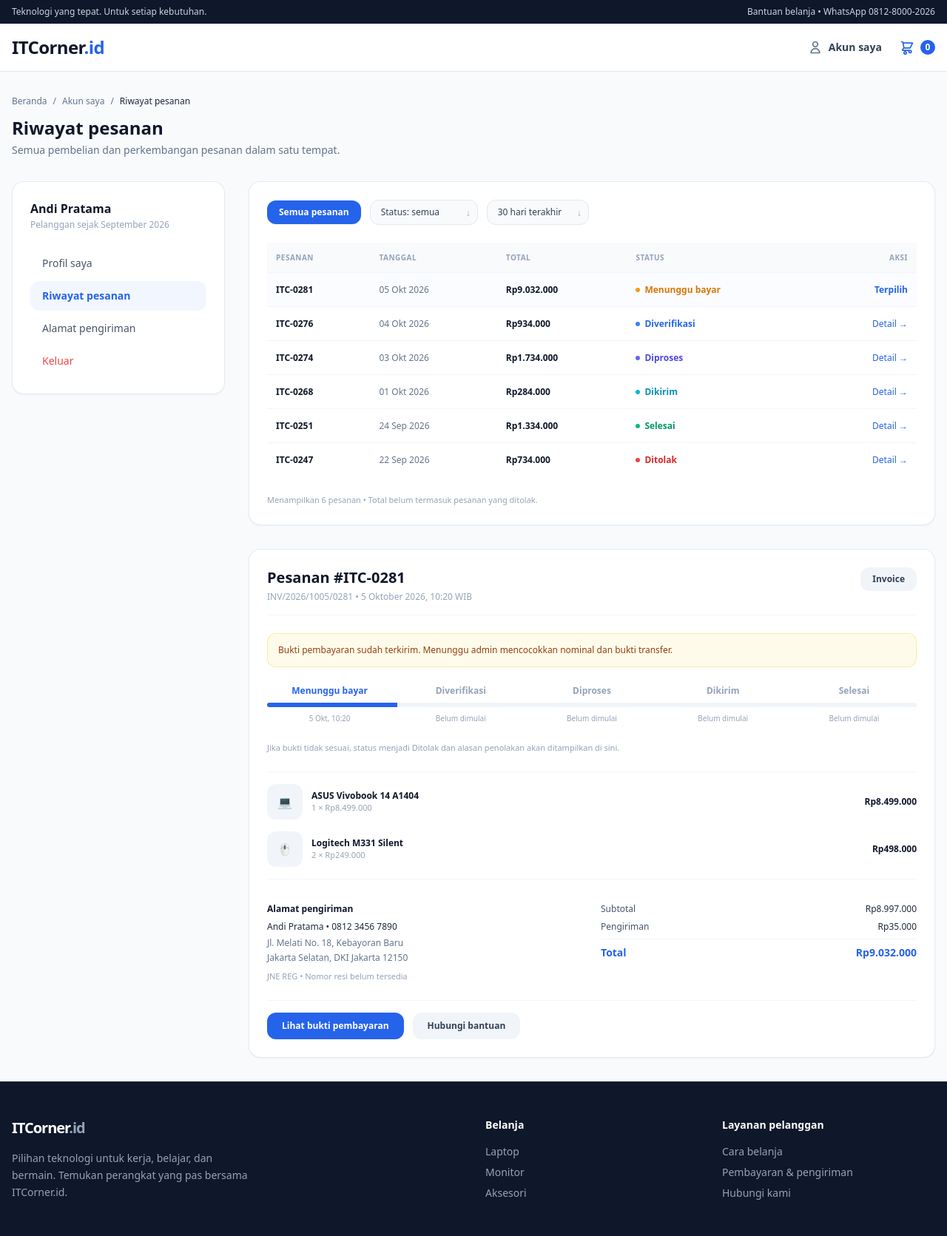
After one commit to Zacgit20/PBL-RKS301, a Flask app: page /orders in a window 1280 px wide. The commit adds this page. Shown: the whole page at 74% size. Run offline with Flask 3, Linux system fonts and the light colour scheme; the visitor is signed in with stand-in values (Sample User, id 1); some libraries are stand-ins or nearby versions.

Commit message:
feat: tambahkan rute dan template riwayat pesanan (orders)

```diff
--- a/itcorner-id/app/app.py
+++ b/itcorner-id/app/app.py
@@ -137,5 +137,13 @@ def checkout():
 
     return render_template('checkout.html')
 
+@app.route('/orders')
+def orders():
+    # Proteksi login
+    if not session.get('user_id'):
+        return redirect(url_for('login'))
+
+    return render_template('orders.html')
+
 if __name__ == '__main__':
     app.run(debug=True)
--- a/itcorner-id/app/templates/base.html
+++ b/itcorner-id/app/templates/base.html
@@ -31,7 +31,7 @@
                 </a>
 
                 <!-- Search Bar (Lebar & Ditengah) -->
-                {% if request.path not in ['/profile', '/login', '/register', '/checkout'] %}
+                {% if request.path not in ['/profile', '/login', '/register', '/checkout', '/orders'] %}
                 <form action="{{ url_for('home') }}" method="GET" class="flex-1 max-w-2xl relative">
                     <input type="text" name="q" placeholder="Cari laptop, monitor, atau aksesori favoritmu..."
                            value="{{ request.args.get('q', '') }}"
@@ -86,7 +86,7 @@
             </div> <!-- Tag Penutup Baris 1 yang Sempat Hilang -->
 
             <!-- BARIS 2: Menu Kategori Produk -->
-             {% if request.path not in ['/profile', '/login', '/register', '/checkout'] %}
+             {% if request.path not in ['/profile', '/login', '/register', '/checkout', '/orders'] %}
             <nav class="flex items-center justify-between border-t border-slate-100 text-sm font-medium pt-3 pb-2 overflow-x-auto">
                 <div class="flex items-center space-x-8">
                     <a href="{{ url_for('home') }}" class="text-blue-600 font-semibold border-b-2 border-blue-600 pb-2">
--- /dev/null
+++ b/itcorner-id/app/templates/orders.html
@@ -0,0 +1,313 @@
+{% extends 'base.html' %}
+
+{% block title %}Riwayat Pesanan - ITCorner.id{% endblock %}
+
+{% block content %}
+<div class="max-w-7xl mx-auto px-4 py-8">
+
+    <!-- Breadcrumb -->
+    <nav class="text-xs text-slate-500 mb-3 flex items-center gap-2">
+        <a href="{{ url_for('home') }}" class="hover:text-blue-600">Beranda</a>
+        <span>/</span>
+        <a href="{{ url_for('profile') }}" class="hover:text-blue-600">Akun saya</a>
+        <span>/</span>
+        <span class="text-slate-800 font-medium">Riwayat pesanan</span>
+    </nav>
+
+    <!-- Header Halaman -->
+    <div class="mb-8">
+        <h1 class="text-2xl font-bold text-slate-900">Riwayat pesanan</h1>
+        <p class="text-sm text-slate-500 mt-1">Semua pembelian dan perkembangan pesanan dalam satu tempat.</p>
+    </div>
+
+    <div class="grid grid-cols-1 lg:grid-cols-4 gap-8">
+
+        <!-- SIDEBAR KIRI: Menu Profil -->
+        <div class="lg:col-span-1 space-y-6">
+            <div class="bg-white rounded-2xl p-6 border border-slate-200/80 shadow-sm space-y-6">
+                <!-- Profil Singkat -->
+                <div>
+                    <h2 class="font-bold text-slate-900 text-base">Andi Pratama</h2>
+                    <p class="text-xs text-slate-400 mt-0.5">Pelanggan sejak September 2026</p>
+                </div>
+
+                <!-- Navigasi Sidebar -->
+                <nav class="space-y-1 text-sm font-medium">
+                    <a href="{{ url_for('profile') }}" class="block px-4 py-2.5 rounded-xl text-slate-600 hover:bg-slate-50 transition">
+                        Profil saya
+                    </a>
+                    <a href="{{ url_for('orders') }}" class="block px-4 py-2.5 rounded-xl bg-blue-50/80 text-blue-600 font-semibold transition">
+                        Riwayat pesanan
+                    </a>
+                    <a href="#" class="block px-4 py-2.5 rounded-xl text-slate-600 hover:bg-slate-50 transition">
+                        Alamat pengiriman
+                    </a>
+                    <a href="{{ url_for('logout') if 'logout' in mapper else '#' }}" class="block px-4 py-2.5 rounded-xl text-red-500 hover:bg-red-50 transition mt-4">
+                        Keluar
+                    </a>
+                </nav>
+            </div>
+        </div>
+
+        <!-- KOLOM KANAN: Daftar Pesanan & Detail Pesanan Terpilih -->
+        <div class="lg:col-span-3 space-y-8">
+
+            <!-- CARD 1: Tabel Daftar Pesanan -->
+            <div class="bg-white rounded-2xl p-6 border border-slate-200/80 shadow-sm space-y-6">
+
+                <!-- Filter Tabs & Dropdowns -->
+                <div class="flex flex-wrap items-center gap-3">
+                    <button class="bg-blue-600 text-white font-semibold text-xs px-4 py-2 rounded-xl shadow-sm transition">
+                        Semua pesanan
+                    </button>
+
+                    <div class="relative">
+                        <select class="bg-slate-50 border border-slate-200 text-slate-700 font-medium text-xs px-3.5 py-2 rounded-xl focus:outline-none focus:border-blue-500 appearance-none pr-8">
+                            <option>Status: semua</option>
+                            <option>Menunggu bayar</option>
+                            <option>Diverifikasi</option>
+                            <option>Diproses</option>
+                            <option>Dikirim</option>
+                            <option>Selesai</option>
+                            <option>Ditolak</option>
+                        </select>
+                        <span class="absolute right-2.5 top-2.5 text-slate-400 text-xs pointer-events-none">↓</span>
+                    </div>
+
+                    <div class="relative">
+                        <select class="bg-slate-50 border border-slate-200 text-slate-700 font-medium text-xs px-3.5 py-2 rounded-xl focus:outline-none focus:border-blue-500 appearance-none pr-8">
+                            <option>30 hari terakhir</option>
+                            <option>3 bulan terakhir</option>
+                            <option>Tahun 2026</option>
+                        </select>
+                        <span class="absolute right-2.5 top-2.5 text-slate-400 text-xs pointer-events-none">↓</span>
+                    </div>
+                </div>
+
+                <!-- Tabel Pesanan -->
+                <div class="overflow-x-auto">
+                    <table class="w-full text-left text-xs">
+                        <thead class="bg-slate-50 text-slate-400 font-bold uppercase text-[10px] tracking-wider border-b border-slate-100">
+                            <tr>
+                                <th class="p-3">PESANAN</th>
+                                <th class="p-3">TANGGAL</th>
+                                <th class="p-3">TOTAL</th>
+                                <th class="p-3">STATUS</th>
+                                <th class="p-3 text-right">AKSI</th>
+                            </tr>
+                        </thead>
+                        <tbody class="divide-y divide-slate-100 text-slate-700 font-medium">
+                            <!-- Pesanan 1 (Terpilih) -->
+                            <tr class="bg-blue-50/30">
+                                <td class="py-3.5 px-3 font-bold text-slate-900">ITC-0281</td>
+                                <td class="py-3.5 px-3 text-slate-500">05 Okt 2026</td>
+                                <td class="py-3.5 px-3 font-semibold text-slate-900">Rp9.032.000</td>
+                                <td class="py-3.5 px-3">
+                                    <span class="inline-flex items-center gap-1.5 text-amber-600 font-bold">
+                                        <span class="w-1.5 h-1.5 rounded-full bg-amber-500"></span>
+                                        Menunggu bayar
+                                    </span>
+                                </td>
+                                <td class="py-3.5 px-3 text-right">
+                                    <span class="text-blue-600 font-bold">Terpilih</span>
+                                </td>
+                            </tr>
+                            <!-- Pesanan 2 -->
+                            <tr class="hover:bg-slate-50/50 transition">
+                                <td class="py-3.5 px-3 font-bold text-slate-900">ITC-0276</td>
+                                <td class="py-3.5 px-3 text-slate-500">04 Okt 2026</td>
+                                <td class="py-3.5 px-3 font-semibold text-slate-900">Rp934.000</td>
+                                <td class="py-3.5 px-3">
+                                    <span class="inline-flex items-center gap-1.5 text-blue-600 font-bold">
+                                        <span class="w-1.5 h-1.5 rounded-full bg-blue-500"></span>
+                                        Diverifikasi
+                                    </span>
+                                </td>
+                                <td class="py-3.5 px-3 text-right">
+                                    <a href="#" class="text-blue-600 hover:underline">Detail →</a>
+                                </td>
+                            </tr>
+                            <!-- Pesanan 3 -->
+                            <tr class="hover:bg-slate-50/50 transition">
+                                <td class="py-3.5 px-3 font-bold text-slate-900">ITC-0274</td>
+                                <td class="py-3.5 px-3 text-slate-500">03 Okt 2026</td>
+                                <td class="py-3.5 px-3 font-semibold text-slate-900">Rp1.734.000</td>
+                                <td class="py-3.5 px-3">
+                                    <span class="inline-flex items-center gap-1.5 text-indigo-600 font-bold">
+                                        <span class="w-1.5 h-1.5 rounded-full bg-indigo-500"></span>
+                                        Diproses
+                                    </span>
+                                </td>
+                                <td class="py-3.5 px-3 text-right">
+                                    <a href="#" class="text-blue-600 hover:underline">Detail →</a>
+                                </td>
+                            </tr>
+                            <!-- Pesanan 4 -->
+                            <tr class="hover:bg-slate-50/50 transition">
+                                <td class="py-3.5 px-3 font-bold text-slate-900">ITC-0268</td>
+                                <td class="py-3.5 px-3 text-slate-500">01 Okt 2026</td>
+                                <td class="py-3.5 px-3 font-semibold text-slate-900">Rp284.000</td>
+                                <td class="py-3.5 px-3">
+                                    <span class="inline-flex items-center gap-1.5 text-cyan-600 font-bold">
+                                        <span class="w-1.5 h-1.5 rounded-full bg-cyan-500"></span>
+                                        Dikirim
+                                    </span>
+                                </td>
+                                <td class="py-3.5 px-3 text-right">
+                                    <a href="#" class="text-blue-600 hover:underline">Detail →</a>
+                                </td>
+                            </tr>
+                            <!-- Pesanan 5 -->
+                            <tr class="hover:bg-slate-50/50 transition">
+                                <td class="py-3.5 px-3 font-bold text-slate-900">ITC-0251</td>
+                                <td class="py-3.5 px-3 text-slate-500">24 Sep 2026</td>
+                                <td class="py-3.5 px-3 font-semibold text-slate-900">Rp1.334.000</td>
+                                <td class="py-3.5 px-3">
+                                    <span class="inline-flex items-center gap-1.5 text-emerald-600 font-bold">
+                                        <span class="w-1.5 h-1.5 rounded-full bg-emerald-500"></span>
+                                        Selesai
+                                    </span>
+                                </td>
+                                <td class="py-3.5 px-3 text-right">
+                                    <a href="#" class="text-blue-600 hover:underline">Detail →</a>
+                                </td>
+                            </tr>
+                            <!-- Pesanan 6 -->
+                            <tr class="hover:bg-slate-50/50 transition">
+                                <td class="py-3.5 px-3 font-bold text-slate-900">ITC-0247</td>
+                                <td class="py-3.5 px-3 text-slate-500">22 Sep 2026</td>
+                                <td class="py-3.5 px-3 font-semibold text-slate-900">Rp734.000</td>
+                                <td class="py-3.5 px-3">
+                                    <span class="inline-flex items-center gap-1.5 text-red-600 font-bold">
+                                        <span class="w-1.5 h-1.5 rounded-full bg-red-500"></span>
+                                        Ditolak
+                                    </span>
+                                </td>
+                                <td class="py-3.5 px-3 text-right">
+                                    <a href="#" class="text-blue-600 hover:underline">Detail →</a>
+                                </td>
+                            </tr>
+                        </tbody>
+                    </table>
+                </div>
+
+                <p class="text-[11px] text-slate-400">Menampilkan 6 pesanan • Total belum termasuk pesanan yang ditolak.</p>
+            </div>
+
+            <!-- CARD 2: Detail Pesanan Terpilih (#ITC-0281) -->
+            <div class="bg-white rounded-2xl p-6 border border-slate-200/80 shadow-sm space-y-6">
+
+                <!-- Title & Invoice Button -->
+                <div class="flex items-start justify-between border-b border-slate-100 pb-4">
+                    <div>
+                        <h2 class="text-xl font-bold text-slate-900">Pesanan #ITC-0281</h2>
+                        <p class="text-xs text-slate-400 mt-1">INV/2026/1005/0281 • 5 Oktober 2026, 10:20 WIB</p>
+                    </div>
+                    <button class="bg-slate-100 hover:bg-slate-200 text-slate-700 font-semibold text-xs px-4 py-2 rounded-xl transition">
+                        Invoice
+                    </button>
+                </div>
+
+                <!-- Alert Banner Status -->
+                <div class="bg-amber-50 border border-amber-200/80 text-amber-800 text-xs p-3.5 rounded-xl">
+                    Bukti pembayaran sudah terkirim. Menunggu admin mencocokkan nominal dan bukti transfer.
+                </div>
+
+                <!-- Stepper Progress Tracker -->
+                <div class="space-y-2">
+                    <div class="grid grid-cols-5 gap-2 text-center text-xs font-semibold">
+                        <div class="text-blue-600">Menunggu bayar</div>
+                        <div class="text-slate-400">Diverifikasi</div>
+                        <div class="text-slate-400">Diproses</div>
+                        <div class="text-slate-400">Dikirim</div>
+                        <div class="text-slate-400">Selesai</div>
+                    </div>
+                    <div class="w-full bg-slate-100 h-1.5 rounded-full overflow-hidden">
+                        <div class="bg-blue-600 h-full w-1/5"></div>
+                    </div>
+                    <div class="grid grid-cols-5 gap-2 text-center text-[10px] text-slate-400">
+                        <div>5 Okt, 10:20</div>
+                        <div>Belum dimulai</div>
+                        <div>Belum dimulai</div>
+                        <div>Belum dimulai</div>
+                        <div>Belum dimulai</div>
+                    </div>
+                </div>
+
+                <p class="text-[11px] text-slate-400">Jika bukti tidak sesuai, status menjadi Ditolak dan alasan penolakan akan ditampilkan di sini.</p>
+
+                <!-- Items List -->
+                <div class="space-y-4 border-t border-b border-slate-100 py-4">
+                    <div class="flex items-center justify-between">
+                        <div class="flex items-center gap-3">
+                            <div class="w-12 h-12 bg-slate-100 rounded-xl flex items-center justify-center text-slate-400 flex-shrink-0">
+                                💻
+                            </div>
+                            <div>
+                                <h3 class="text-xs font-bold text-slate-900">ASUS Vivobook 14 A1404</h3>
+                                <p class="text-[11px] text-slate-400">1 × Rp8.499.000</p>
+                            </div>
+                        </div>
+                        <span class="text-xs font-bold text-slate-900">Rp8.499.000</span>
+                    </div>
+
+                    <div class="flex items-center justify-between">
+                        <div class="flex items-center gap-3">
+                            <div class="w-12 h-12 bg-slate-100 rounded-xl flex items-center justify-center text-slate-400 flex-shrink-0">
+                                🖱️
+                            </div>
+                            <div>
+                                <h3 class="text-xs font-bold text-slate-900">Logitech M331 Silent</h3>
+                                <p class="text-[11px] text-slate-400">2 × Rp249.000</p>
+                            </div>
+                        </div>
+                        <span class="text-xs font-bold text-slate-900">Rp498.000</span>
+                    </div>
+                </div>
+
+                <!-- Footer Info: Alamat & Rincian Harga -->
+                <div class="grid grid-cols-1 md:grid-cols-2 gap-6 pt-2">
+                    <div class="space-y-1 text-xs">
+                        <h4 class="font-bold text-slate-900 mb-2">Alamat pengiriman</h4>
+                        <p class="font-medium text-slate-800">Andi Pratama • 0812 3456 7890</p>
+                        <p class="text-slate-500 leading-relaxed">
+                            Jl. Melati No. 18, Kebayoran Baru<br>
+                            Jakarta Selatan, DKI Jakarta 12150
+                        </p>
+                        <p class="text-slate-400 text-[11px] pt-1">JNE REG • Nomor resi belum tersedia</p>
+                    </div>
+
+                    <div class="space-y-2 text-xs text-slate-600">
+                        <div class="flex justify-between">
+                            <span>Subtotal</span>
+                            <span class="font-medium text-slate-800">Rp8.997.000</span>
+                        </div>
+                        <div class="flex justify-between">
+                            <span>Pengiriman</span>
+                            <span class="font-medium text-slate-800">Rp35.000</span>
+                        </div>
+                        <div class="flex justify-between text-sm font-extrabold text-blue-600 pt-2 border-t border-slate-100">
+                            <span>Total</span>
+                            <span>Rp9.032.000</span>
+                        </div>
+                    </div>
+                </div>
+
+                <!-- Action Buttons -->
+                <div class="flex items-center gap-3 pt-4 border-t border-slate-100">
+                    <button class="bg-blue-600 hover:bg-blue-700 text-white font-bold text-xs px-5 py-2.5 rounded-xl transition shadow-sm">
+                        Lihat bukti pembayaran
+                    </button>
+                    <button class="bg-slate-100 hover:bg-slate-200 text-slate-700 font-semibold text-xs px-5 py-2.5 rounded-xl transition">
+                        Hubungi bantuan
+                    </button>
+                </div>
+
+            </div>
+
+        </div>
+
+    </div>
+
+</div>
+{% endblock %}
--- a/itcorner-id/app/templates/profile.html
+++ b/itcorner-id/app/templates/profile.html
@@ -28,13 +28,13 @@
                         <a href="{{ url_for('profile')}}" class="flex items-center gap-3 px-3 py-2.5 rounded-xl bg-blue-50 text-blue-600 font-bold transition">
                             <span>Profil saya</span>
                         </a>
-                        <a href="#" class="flex items-center gap-3 px-3 py-2.5 rounded-xl text-slate-600 hover:bg-slate-50 hover:text-slate-900 transition">
+                        <a href="{{ url_for('orders') }}" class="flex items-center gap-3 px-3 py-2.5 rounded-xl text-slate-600 hover:bg-slate-50 hover:text-slate-900 transition">
                             <span>Riwayat pesanan</span>
                         </a>
                         <a href="#" class="flex items-center gap-3 px-3 py-2.5 rounded-xl text-slate-600 hover:bg-slate-50 hover:text-slate-900 transition">
                             <span>Alamat pengiriman</span>
                         </a>
-                        <a href="#" class="flex items-center gap-3 px-3 py-2.5 rounded-xl text-red-500 hover:bg-red-50 transition mt-4">
+                        <a href="{{ url_for('logout') }}" class="flex items-center gap-3 px-3 py-2.5 rounded-xl text-red-500 hover:bg-red-50 transition mt-4">
                             <span>Keluar</span>
                         </a>
                     </nav>
```
